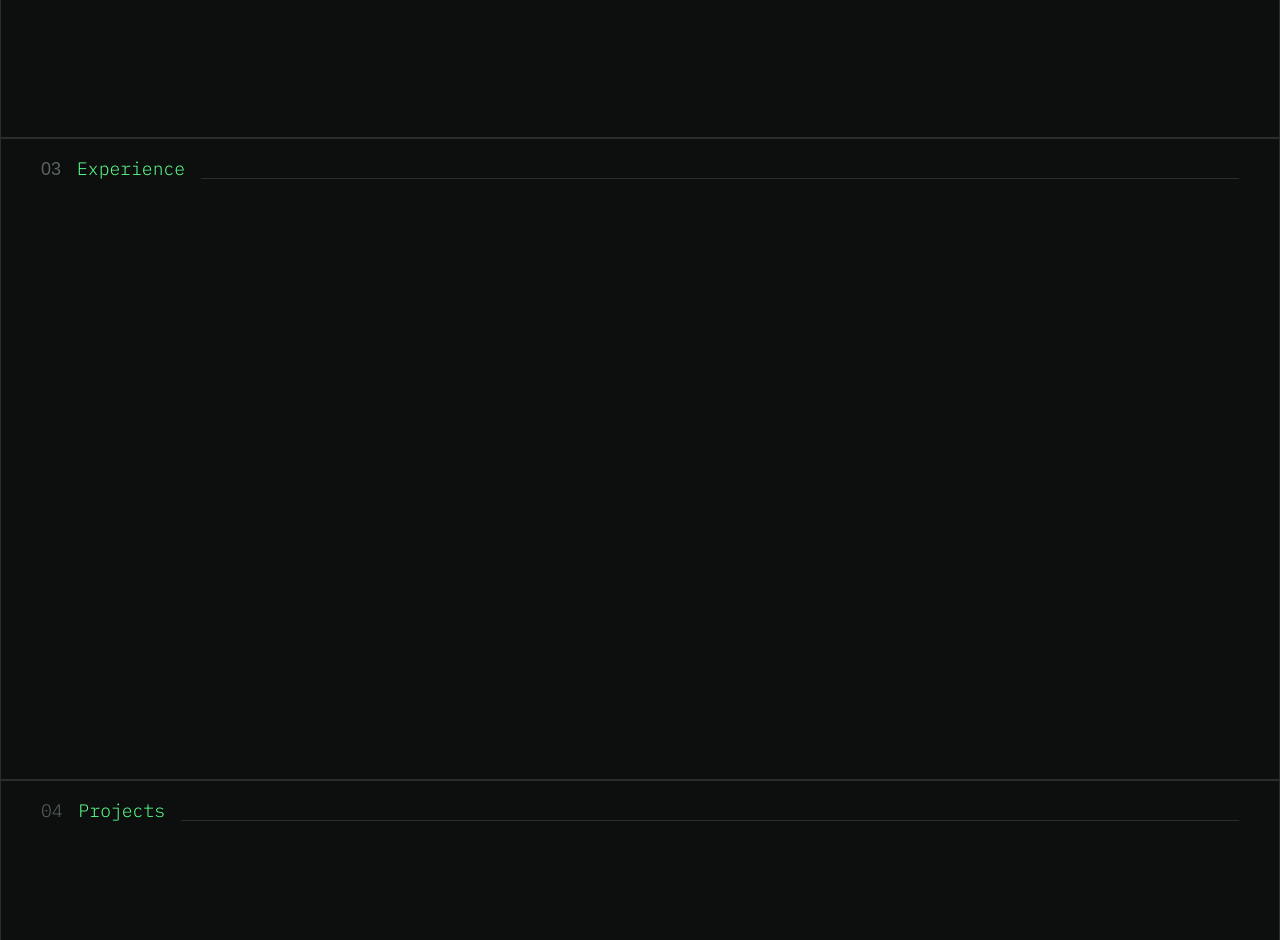
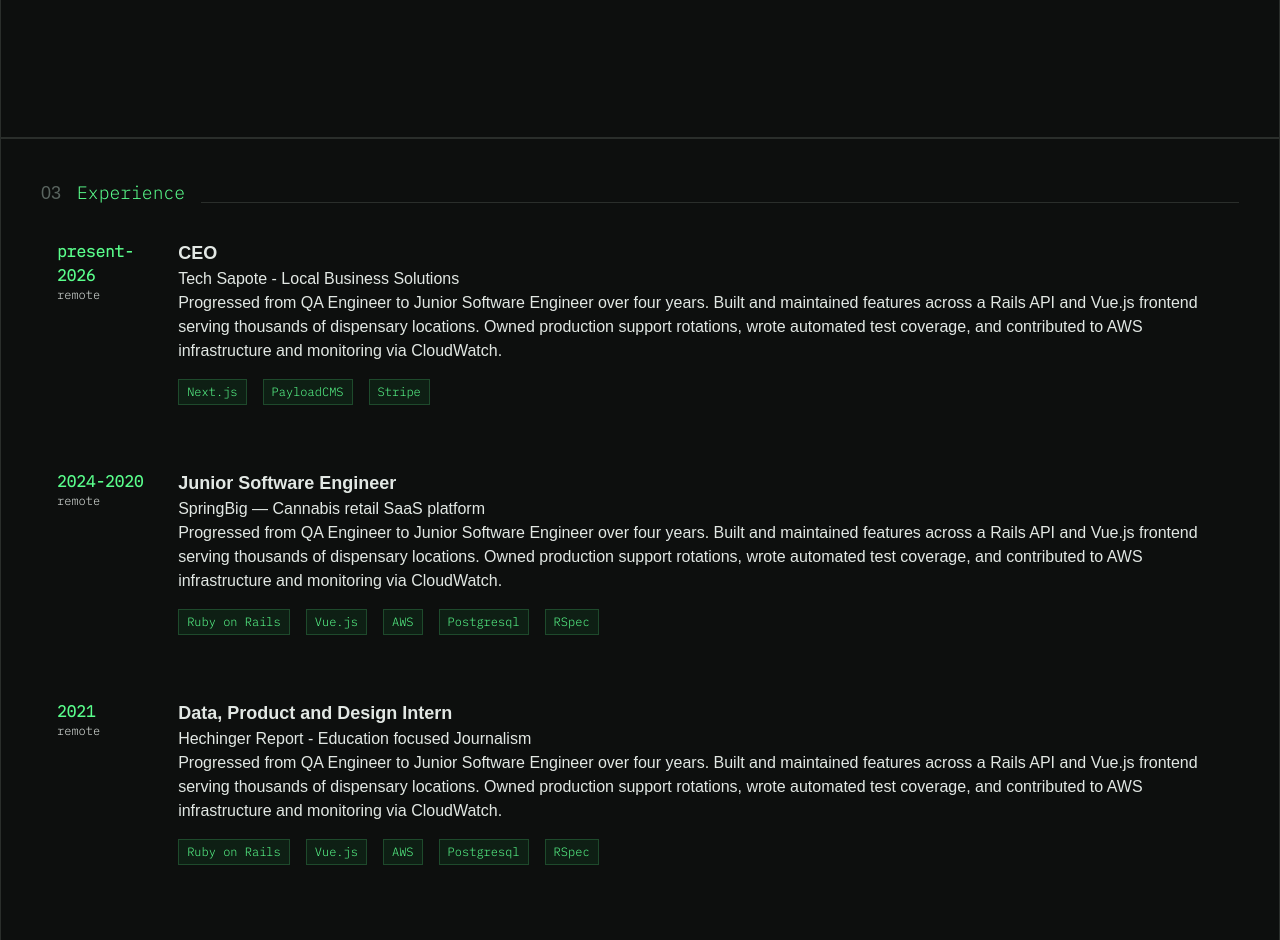
Before and after one commit to lauraantunez024/webfolio26, a Next.js app: page / in a window 1280 px wide. Shown: the part 1860-2800 px from the top of the page. Built offline with nearby package versions, Linux system fonts and the light colour scheme.

Commit message:
projects section configured

```diff
--- a/app/globals.css
+++ b/app/globals.css
@@ -14,6 +14,8 @@
   --label: #3a4a40;
   --list-item: #6b7a72;
   --text-light: #c8d4cc;
+  --text-dark: #7a8a82;
+  --text-darker: #5a7060;
 
   --accent-main: #5aff8c;
   --accent-hover: #7fffaa;
@@ -42,6 +44,9 @@
 
 section {
   min-height: 80vh!important;
+}
+section#skills {
+  min-height: 70vh!important;
 }
 
 p {
--- a/app/sections/experience.tsx
+++ b/app/sections/experience.tsx
@@ -1,20 +1,69 @@
 import Image from "next/image";
 
 export default function Experience() {
-  return (
-   <main className="border border-(--border) ">
+    const experience = [
+        {
+            title: 'CEO',
+            years: 'present-2026',
+            company: 'Tech Sapote - Local Business Solutions',
+            location: 'remote',
+            description: 'Progressed from QA Engineer to Junior Software Engineer over four years. Built and maintained features across a Rails API and Vue.js frontend serving thousands of dispensary locations. Owned production support rotations, wrote automated test coverage, and contributed to AWS infrastructure and monitoring via CloudWatch.',
+            technologies: ['Next.js', 'PayloadCMS', 'Stripe'],
+        },
+        {
+            title: 'Junior Software Engineer',
+            years: '2024-2020',
+            company: 'SpringBig — Cannabis retail SaaS platform',
+            location: 'remote',
+            description: 'Progressed from QA Engineer to Junior Software Engineer over four years. Built and maintained features across a Rails API and Vue.js frontend serving thousands of dispensary locations. Owned production support rotations, wrote automated test coverage, and contributed to AWS infrastructure and monitoring via CloudWatch.',
+            technologies: ['Ruby on Rails', 'Vue.js', 'AWS', 'Postgresql', 'RSpec'],
+        },
+        {
+            title: 'Data, Product and Design Intern',
+            years: '2021',
+            company: 'Hechinger Report - Education focused Journalism',
+            location: 'remote',
+            description: 'Progressed from QA Engineer to Junior Software Engineer over four years. Built and maintained features across a Rails API and Vue.js frontend serving thousands of dispensary locations. Owned production support rotations, wrote automated test coverage, and contributed to AWS infrastructure and monitoring via CloudWatch.',
+            technologies: ['Ruby on Rails', 'Vue.js', 'AWS', 'Postgresql', 'RSpec'],
+        },
 
-                <section className="p-4 mx-6" id="about">
+    ]
+    return (
+        <main className="border border-(--border) ">
+
+            <section className="p-4 m-6" id="about">
 
                 <div className="flex flex-row gap-4">
                     <span className="text-lg text-(--text-dimmer)"> 03 </span>
                     <span className="font-light text-(--accent-main) text-lg ibm-mono-font"> Experience </span>
                     <div className="border-b border-(--border) w-full mb-1"> </div>
                 </div>
-                <div className="flex flex-col">
+                {experience.map((job, i) => (
 
-                </div>
+                    <div className="flex flex-row gap-4 p-4 my-4 justify-between">
+                        <div className="flex flex-col w-[20%] ibm-mono-font justify-start">
+                            <span className="text-(--accent-main) font-bold">{job.years}</span>
+                            <span className="text-xs">{job.location}</span>
+                        </div>
+                        <div className="flex flex-col justify-center">
+                            <span className="font-bold text-lg">{job.title}</span>
+                            <span className="text-(--darker)">{job.company}</span>
+                            <span className="text-(--dark)"> {job.description}</span>
+                            <div className="flex flex-row gap-4 py-4">
+                                {job.technologies?.map((tech, i) => (
+
+                                    <div key={i} className="border border-(--g-border) bg-(--tag-bg) text-(--accent-main) p-1 px-2 ibm-mono-font text-xs"> {tech} </div>
+
+                                ))}
+
+                            </div>
+
+                        </div>
+
+
+                    </div>
+                ))}
             </section>
         </main>
-  );
+    );
 }
--- a/app/sections/home.tsx
+++ b/app/sections/home.tsx
@@ -5,11 +5,11 @@
 
 export default function Landing() {
     return (
-        <section className="flex flex-col justify-evenly px-6">
+        <section className="flex flex-col justify-evenly px-6 mx-12">
             <div className="flex flex-col">
 
-                <span className="text-(--accent-main) py-3 text-sm">  {'>'} SOFTWARE ENGINEER</span>
-                <span className="text-(--text-header) text-[4rem] font-bold hero-name">Laura Antunez<span className="cursor"></span></span>
+                <span className="text-(--accent-main) py-3 text-sm ibm-mono-font">  {'>'} SOFTWARE ENGINEER</span>
+                <span className="text-(--text-header) text-[4rem] font-bold hero-name ibm-sans-font">Laura Antunez<span className="cursor"></span></span>
                 <p className="text-(--text-dim) max-w-[50%] text-xl">
 
                     <span>Full-stack engineer specializing in <span className="text-(--text-body)">Ruby on Rails, Vue.js</span>, and <span className="text-(--text-body)">AWS</span>. I build systems that scale and ship code that holds up in production.</span>
--- a/app/sections/projects.tsx
+++ b/app/sections/projects.tsx
@@ -1,19 +1,71 @@
+import { link } from "fs";
+import Link from "next/link";
 import Image from "next/image";
 
 export default function Projects() {
-  return (
-   <main className="border border-(--border) ">
-         <section className="p-4 mx-6" id="about">
+    const portfolio = [
+        {
+            title: "Tech Sapote",
+            description: "Slash-command bot for scheduling movie nights across a Discord channel. Handles time coordination, reminders, and persistent scheduling via cron.",
+            technologies: ['Next.js', 'Payload CMS', 'Postgresql'],
+            siteUrl: "https://www.google.com",
+        },
+        {
+            title: "Discord movie bot",
+            description: "Slash-command bot for scheduling movie nights across a Discord channel. Handles time coordination, reminders, and persistent scheduling via cron.",
+            technologies: ['Node.js', 'Postgresql', 'Sequelize'],
+            siteUrl: "https://www.google.com",
+        },
+        {
+            title: "Manifest Station Calendar",
+            description: "Slash-command bot for scheduling movie nights across a Discord channel. Handles time coordination, reminders, and persistent scheduling via cron.",
+            technologies: ['Node.js', 'Postgresql', 'Sequelize'],
+            siteUrl: "https://www.google.com",
+        },
+        {
+            title: "Interactive Sex-Ed Map",
+            description: "Slash-command bot for scheduling movie nights across a Discord channel. Handles time coordination, reminders, and persistent scheduling via cron.",
+            technologies: ['Node.js', 'Postgresql', 'Sequelize'],
+            siteUrl: "https://www.google.com",
+        },
+
+    ];
+    return (
+        <main className="border border-(--border) ">
+            <section className="p-4 mx-6 justify-between p-4" id="about">
 
                 <div className="flex flex-row gap-4 ibm-mono-font">
                     <span className="text-lg text-(--text-dimmer)"> 04 </span>
                     <span className="font-light text-(--accent-main) text-lg"> Projects </span>
                     <div className="border-b border-(--border) w-full mb-1"> </div>
                 </div>
-                <div className="flex flex-col">
+                <div className="grid grid-flow-row p-4 grid-cols-2 py-8">
+                    {portfolio.map((project, i) => (
+                        <Link href={project.siteUrl} target="_blank">
 
-                </div>
-            </section>
-        </main>
-  );
+                    <div className=" flex-col flex justify-between bg-(--card-bg) border border-(--border) min-w-[50%] min-h-[55%] p-4">
+                        <div className="flex flex-row justify-between">
+                            <span className="ibm-mono-font text-md font-extrabold!">{project.title}</span>
+                            <span className="text-sm text-(--accent-main)">↗</span>
+
+                        </div>
+                        <span className="my-4">{project.description}</span>
+                        <div className="flex flex-row gap-4 my-4">
+                            {
+                                project.technologies.map((t, i) => (
+                                    <div key={i} className="border border-(--g-border) bg-(--tag-bg) text-(--accent-main) p-1 px-2 ibm-mono-font text-sm"> {t} </div>
+
+                                ))
+                            }
+
+                        </div>
+                    </div>
+                </Link>
+
+                    ))}
+
+            </div>
+        </section>
+        </main >
+    );
 }
--- a/app/sections/skills.tsx
+++ b/app/sections/skills.tsx
@@ -75,10 +75,10 @@
           <span className="font-light text-(--accent-main) text-lg"> Skills </span>
           <div className="border-b border-(--border) w-full mb-1"> </div>
         </div>
-        <div className="flex flex-row py-4">
+        <div className="flex flex-row py-8 flex-wrap justify-center">
           {
             skills.map((skill, i) => (
-              <div key={i} className="border border-(--border) w-[20%] p-2 bg-(--card-bg)">
+              <div key={i} className="border border-(--border) w-[30%] p-2 bg-(--card-bg)">
                 <span className="  w-full text-(--accent-main) uppercase text-xs font-bold p-1 ibm-mono-font"> {skill.type}</span>
                 <div className="border-b border-(--border) py-1"></div>
 
@@ -86,7 +86,7 @@
 
                   {
                     skill.skillSet.map((s, i) => (
-                      <li className="ibm-sans-font text-(--list-item) text-sm/6 core">
+                      <li key={i} className="ibm-sans-font text-(--list-item) text-sm/6 core">
                        {s}
                       </li>
                     ))
```
